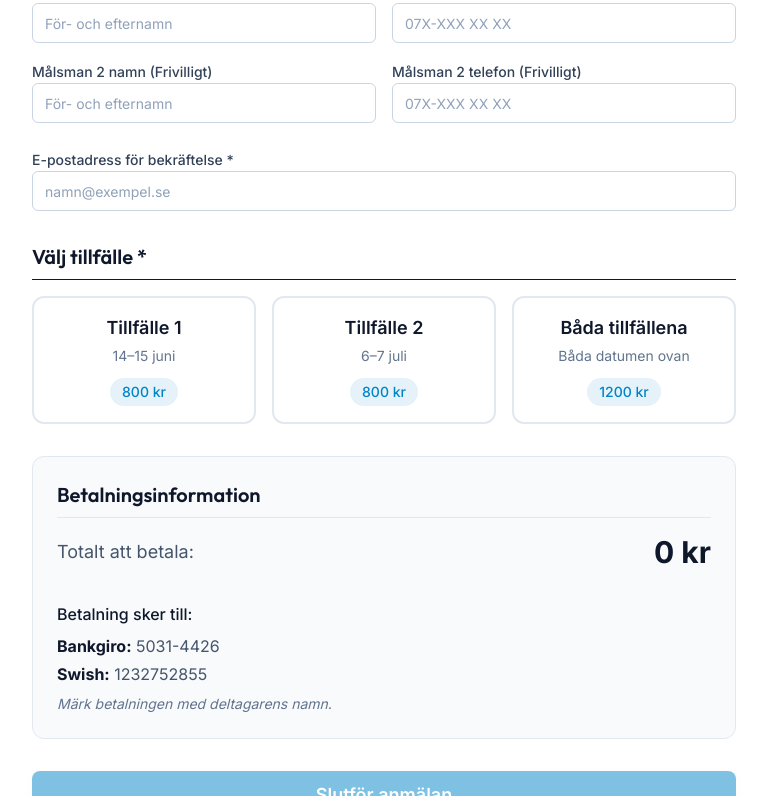
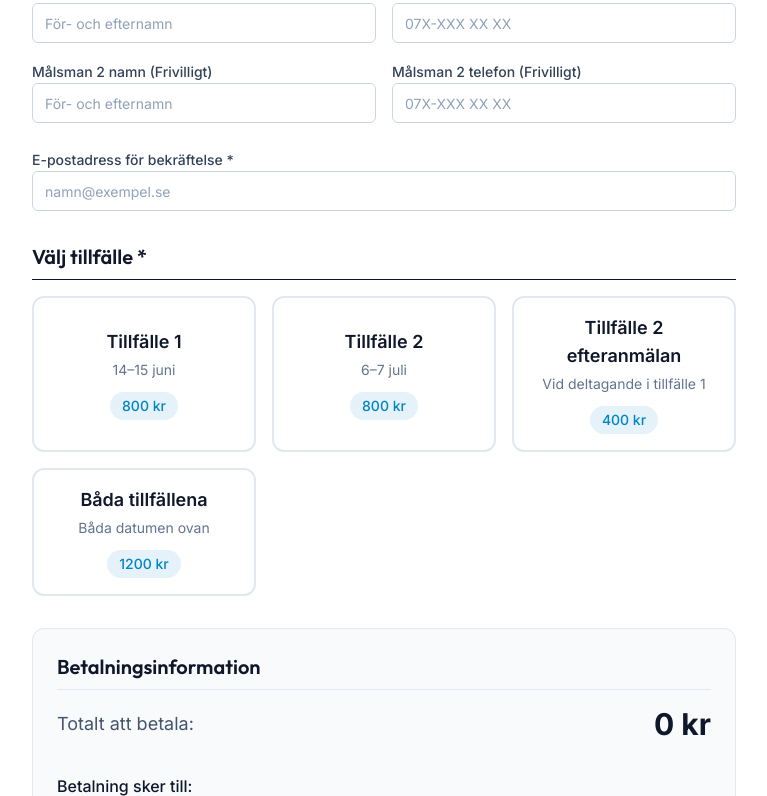
Before and after one commit to tenestom/vvsk, a Next.js app: page /anmalan in a window 1280 px wide. Shown: the part 399-1195 px from the top of the page, without its empty margins (256-1023 px from the left). Built offline with nearby package versions, Linux system fonts and the light colour scheme; no server answers.

Commit message:
feat: add Tillfälle 2 efteranmälan option for 400 kr

```diff
--- a/src/app/actions/register.ts
+++ b/src/app/actions/register.ts
@@ -13,7 +13,7 @@ const formSchema = z.object({
   guardian2_name: z.string().optional(),
   guardian2_phone: z.string().optional(),
   email: z.string().email(),
-  selected_session: z.enum(["session_1", "session_2", "both"]),
+  selected_session: z.enum(["session_1", "session_2", "session_2_after", "both"]),
 })
 
 type FormValues = z.infer<typeof formSchema>
@@ -24,7 +24,7 @@ export async function submitRegistration(data: FormValues) {
     const parsedData = formSchema.parse(data)
 
     // 2. Compute price
-    const totalPrice = parsedData.selected_session === "both" ? 1200 : 800
+    const totalPrice = parsedData.selected_session === "both" ? 1200 : parsedData.selected_session === "session_2_after" ? 400 : 800
 
     // 3. Connect to database
     const supabase = await createClient()
@@ -53,6 +53,7 @@ export async function submitRegistration(data: FormValues) {
     const sessionTitles: Record<string, string> = {
       "session_1": "Tillfälle 1 (14–15 juni)",
       "session_2": "Tillfälle 2 (6–7 juli)",
+      "session_2_after": "Tillfälle 2 efteranmälan",
       "both": "Båda tillfällena",
     }
 
--- a/src/components/AdminRegistrationsTable.tsx
+++ b/src/components/AdminRegistrationsTable.tsx
@@ -53,6 +53,7 @@ export function AdminRegistrationsTable({ initialRegistrations }: AdminRegistrat
   const sessionLabels: Record<string, string> = {
     session_1: "Tillfälle 1",
     session_2: "Tillfälle 2",
+    session_2_after: "Efteranmälan",
     both: "Båda",
   }
 
--- a/src/components/RegistrationForm.tsx
+++ b/src/components/RegistrationForm.tsx
@@ -19,7 +19,7 @@ const formSchema = z.object({
   guardian2_name: z.string().optional(),
   guardian2_phone: z.string().optional(),
   email: z.string().email("Ogiltig e-postadress"),
-  selected_session: z.enum(["session_1", "session_2", "both"], {
+  selected_session: z.enum(["session_1", "session_2", "session_2_after", "both"], {
     message: "Vänligen välj ett tillfälle",
   }),
 })
@@ -105,6 +105,12 @@ export function RegistrationForm() {
       price: 800,
     },
     {
+      id: "session_2_after",
+      title: "Tillfälle 2 efteranmälan",
+      date: "Vid deltagande i tillfälle 1",
+      price: 400,
+    },
+    {
       id: "both",
       title: "Båda tillfällena",
       date: "Båda datumen ovan",
@@ -112,7 +118,7 @@ export function RegistrationForm() {
     },
   ]
 
-  const totalPrice = selectedSession === "both" ? 1200 : selectedSession ? 800 : 0
+  const totalPrice = selectedSession === "both" ? 1200 : selectedSession === "session_2_after" ? 400 : selectedSession ? 800 : 0
 
   return (
     <form onSubmit={handleSubmit(onSubmit)} className="space-y-8">
```
